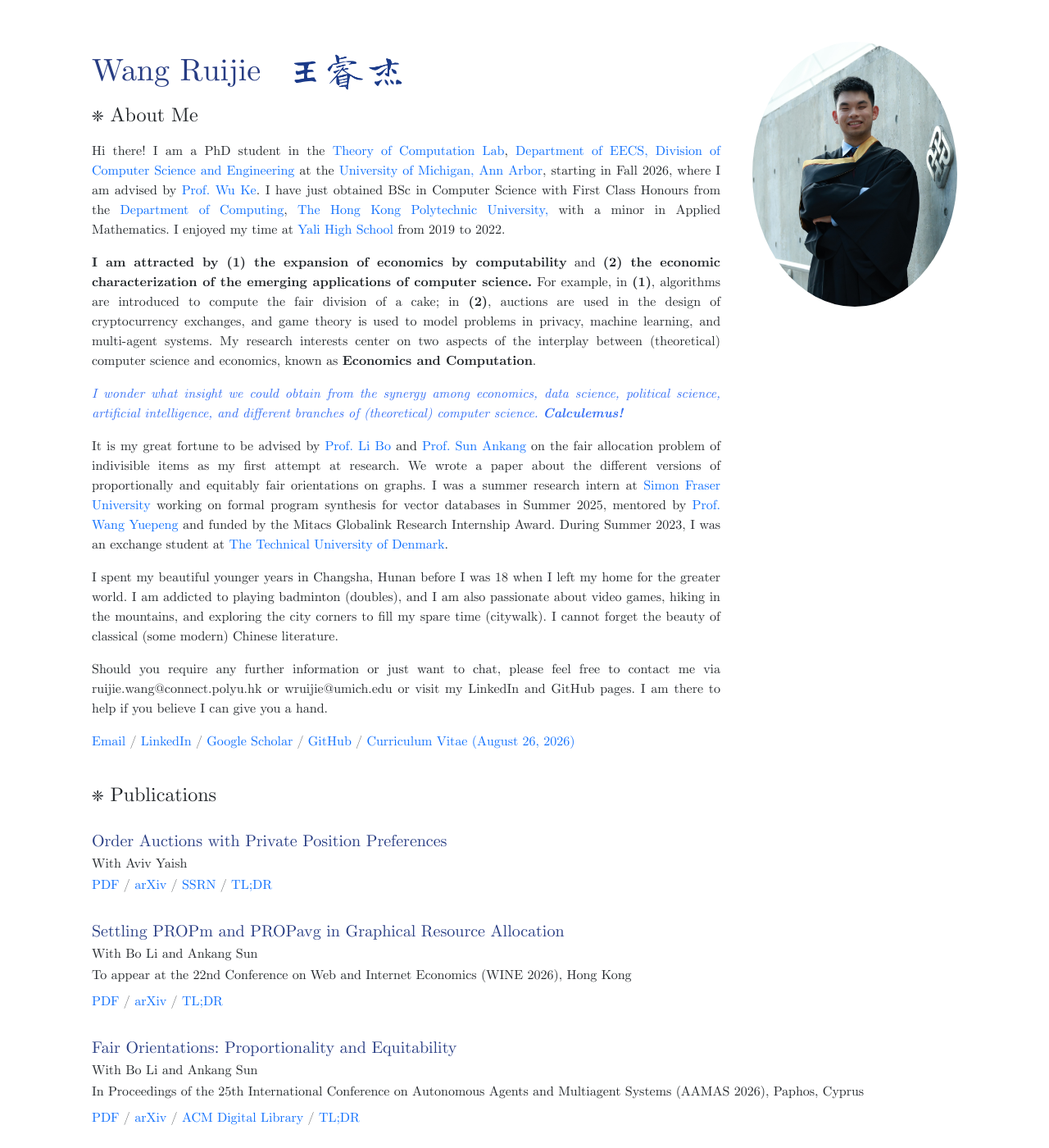
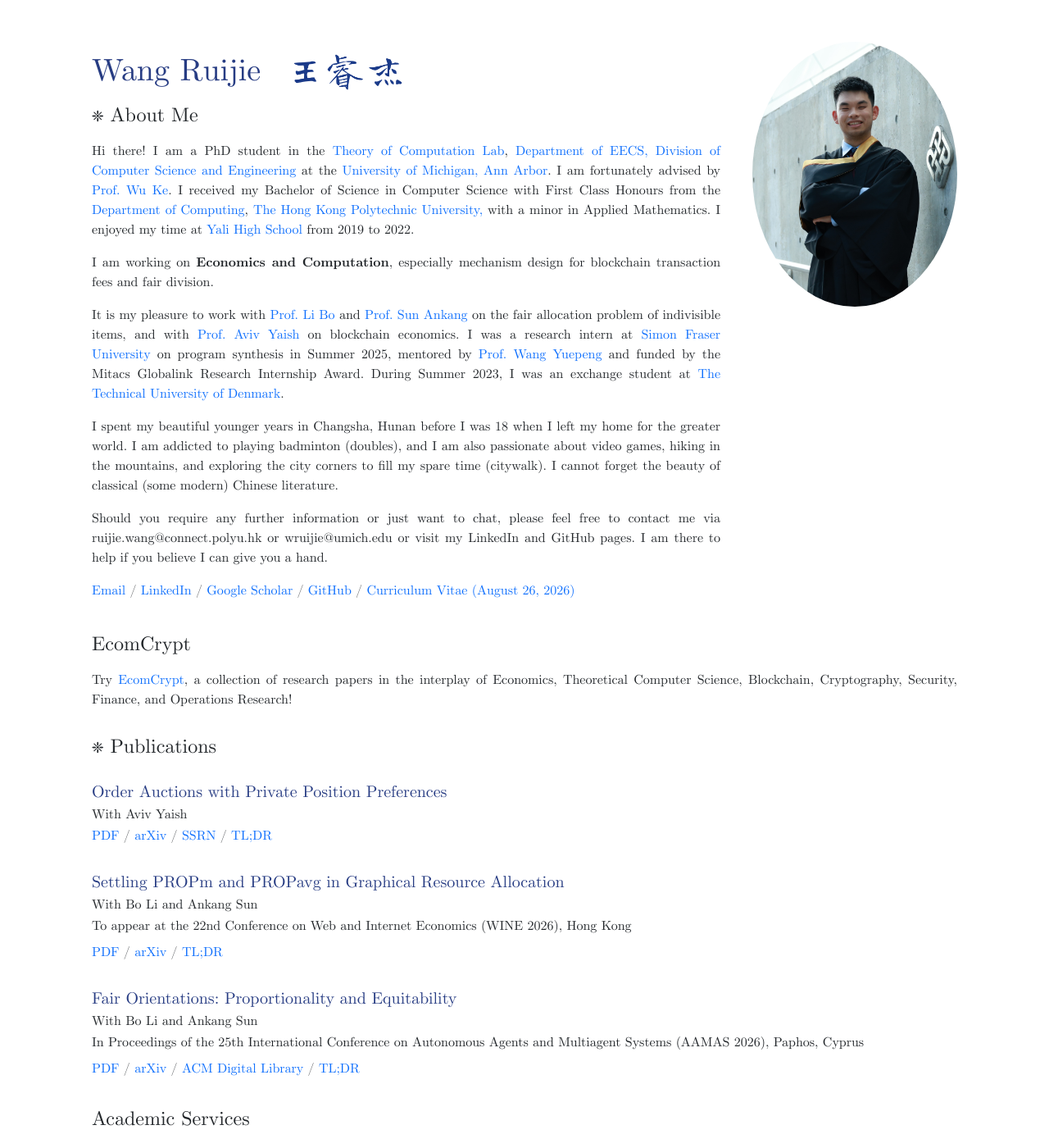
Before and after one commit to WANGaRuijie/WANGaRuijie.github.io, a Jekyll site: the page built from index.md, in a window 1280 px wide and 1400 px high. Shown: the whole window at 82% size. Built offline with Jekyll 4.4.1, drawn with Linux system fonts in a browser that asks for light colours; a script that is not in the unit is left out.

Commit message:
Update bio and EcomCrypt

```diff
--- a/_includes/bio.md
+++ b/_includes/bio.md
@@ -1,10 +1,8 @@
-Hi there! I am a PhD student in the [Theory of Computation Lab](https://theory.engin.umich.edu/), [Department of EECS, Division of Computer Science and Engineering](https://cse.engin.umich.edu/) at the [University of Michigan, Ann Arbor](https://umich.edu/), starting in Fall 2026, where I am advised by [Prof. Wu Ke](https://kewucs.com). I have just obtained BSc in Computer Science with First Class Honours from the [Department of Computing](https://www.polyu.edu.hk/comp), [The Hong Kong Polytechnic University,](https://www.polyu.edu.hk) with a minor in Applied Mathematics. I enjoyed my time at [Yali High School](https://www.yalechina.org/who-we-are) from 2019 to 2022.
+Hi there! I am a PhD student in the [Theory of Computation Lab](https://theory.engin.umich.edu/), [Department of EECS, Division of Computer Science and Engineering](https://cse.engin.umich.edu/) at the [University of Michigan, Ann Arbor](https://umich.edu/). I am fortunately advised by [Prof. Wu Ke](https://kewucs.com). I received my Bachelor of Science in Computer Science with First Class Honours from the [Department of Computing](https://www.polyu.edu.hk/comp), [The Hong Kong Polytechnic University,](https://www.polyu.edu.hk) with a minor in Applied Mathematics. I enjoyed my time at [Yali High School](https://www.yalechina.org/who-we-are) from 2019 to 2022.
 
-**I am attracted by (1) the expansion of economics by computability** and **(2) the economic characterization of the emerging applications of computer science.** For example, in **(1)**, algorithms are introduced to compute the fair division of a cake; in **(2)**, auctions are used in the design of cryptocurrency exchanges, and game theory is used to model problems in privacy, machine learning, and multi-agent systems. My research interests center on two aspects of the interplay between (theoretical) computer science and economics, known as **Economics and Computation**.
+I am working on **Economics and Computation**, especially mechanism design for blockchain transaction fees and fair division.
 
-*<span style="color: #326DF4;">I wonder what insight we could obtain from the synergy among economics, data science, political science, artificial intelligence, and different branches of (theoretical) computer science. **Calculemus!**</span>*
-
-It is my great fortune to be advised by [Prof. Li Bo](https://www4.comp.polyu.edu.hk/~bo2li/) and [Prof. Sun Ankang](https://www.ankangsun.com/) on the fair allocation problem of indivisible items as my first attempt at research. We wrote a paper about the different versions of proportionally and equitably fair orientations on graphs. I was a summer research intern at [Simon Fraser University](https://www.sfu.ca) working on formal program synthesis for vector databases in Summer 2025, mentored by [Prof. Wang Yuepeng](https://www.cs.sfu.ca/~yuepeng/) and funded by the Mitacs Globalink Research Internship Award. During Summer 2023, I was an exchange student at [The Technical University of Denmark](https://www.dtu.dk/).
+It is my pleasure to work with [Prof. Li Bo](https://www4.comp.polyu.edu.hk/~bo2li/) and [Prof. Sun Ankang](https://www.ankangsun.com/) on the fair allocation problem of indivisible items, and with [Prof. Aviv Yaish](https://aviv.yai.sh/) on blockchain economics. I was a research intern at [Simon Fraser University](https://www.sfu.ca) on program synthesis in Summer 2025, mentored by [Prof. Wang Yuepeng](https://www.cs.sfu.ca/~yuepeng/) and funded by the Mitacs Globalink Research Internship Award. During Summer 2023, I was an exchange student at [The Technical University of Denmark](https://www.dtu.dk/).
 
 I spent my beautiful younger years in Changsha, Hunan before I was 18 when I left my home for the greater world. I am addicted to playing badminton (doubles), and I am also passionate about video games, hiking in the mountains, and exploring the city corners to fill my spare time (citywalk). I cannot forget the beauty of classical (some modern) Chinese literature.
 
--- a/index.md
+++ b/index.md
@@ -25,6 +25,14 @@ title: "Wang Ruijie's Homepage"
         </div>
     </div>
     <br />
+    <div class="row">
+        <div class="col">
+            <p class="h4 section-title">EcomCrypt</p>
+            <p>
+                Try <a href="/EcomCrypt/">EcomCrypt</a>, a collection of research papers in the interplay of Economics, Theoretical Computer Science, Blockchain, Cryptography, Security, Finance, and Operations Research!
+            </p>
+        </div>
+    </div>
     <div class="row">
         <div class="col">
             <p class="h4 section-title">❈ Publications<span class="h6"></span></p>
```
